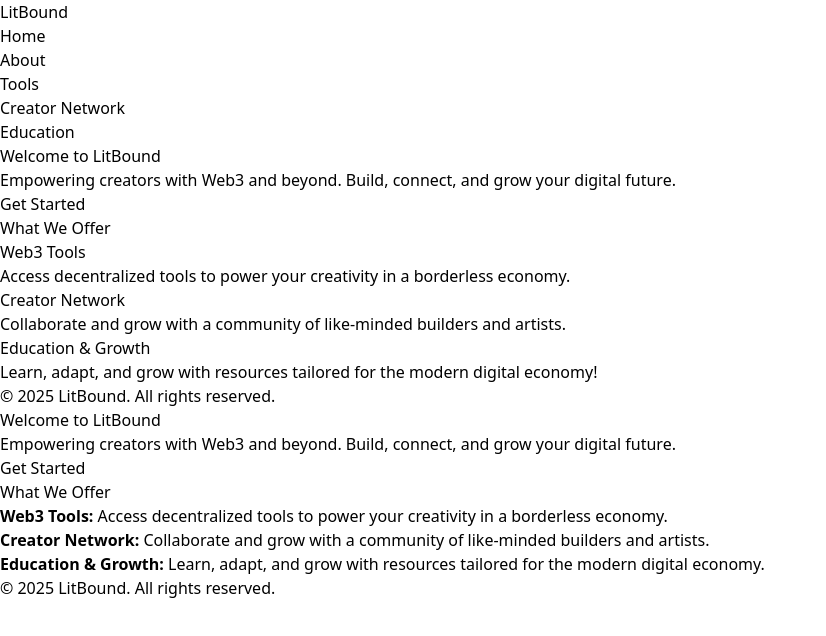
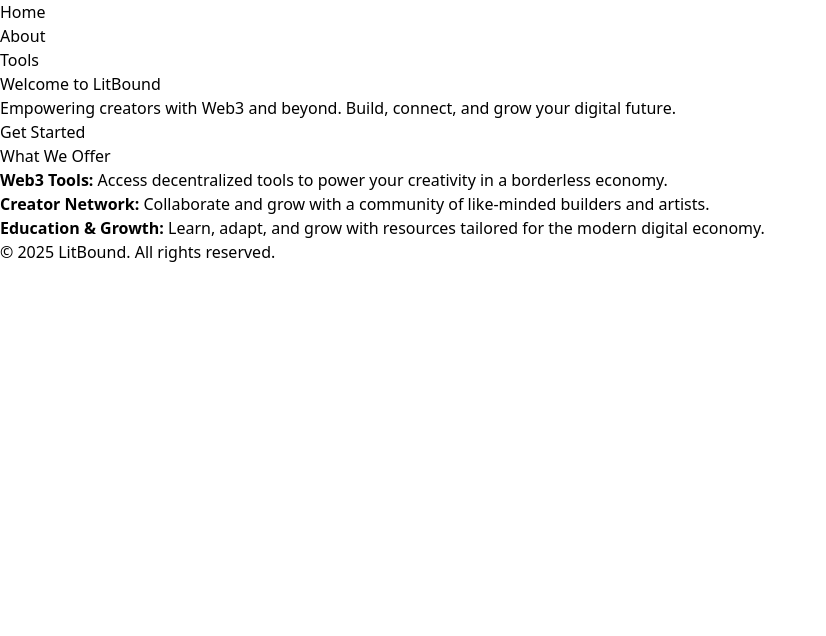
Before and after one commit to Doublegee5/LitBound, a Next.js app: page / in a window 1280 px wide. Shown: the top 636 px of the page, without its empty margins (0-826 px from the left). Built offline with nearby package versions, Linux system fonts and the light colour scheme.

Commit message:
Update Header.jsx

```diff
--- a/src/components/Header.jsx
+++ b/src/components/Header.jsx
@@ -1,51 +1,25 @@
-// src/components/Header.jsx
-
 import Link from 'next/link';
-import ConnectWallet from './ConnectWallet'; // import your wallet connect component here
 
 export default function Header() {
   return (
-    <header className="bg-white shadow-md">
-      <nav className="container mx-auto flex items-center justify-between py-4 px-6">
-        {/* Logo / Brand */}
-        <Link href="/">
-          <a className="text-xl font-bold text-blue-600 hover:text-blue-800">LitBound</a>
-        </Link>
-
-        {/* Navigation Links */}
+    <nav>
       <ul className="hidden md:flex space-x-6 text-gray-700">
         <li>
-            <Link href="/">
-              <a className="hover:text-blue-600">Home</a>
+          <Link href="/" className="text-xl font-bold text-blue-600 hover:text-blue-800">
+            Home
           </Link>
         </li>
         <li>
-            <Link href="/about">
-              <a className="hover:text-blue-600">About</a>
+          <Link href="/about" className="hover:text-blue-600">
+            About
           </Link>
         </li>
         <li>
-            <Link href="/tools">
-              <a className="hover:text-blue-600">Tools</a>
-            </Link>
-          </li>
-          <li>
-            <Link href="/network">
-              <a className="hover:text-blue-600">Creator Network</a>
-            </Link>
-          </li>
-          <li>
-            <Link href="/education">
-              <a className="hover:text-blue-600">Education</a>
+          <Link href="/tools" className="hover:text-blue-600">
+            Tools
           </Link>
         </li>
       </ul>
-
-        {/* Wallet Connect Button */}
-        <div className="ml-4">
-          <ConnectWallet />
-        </div>
     </nav>
-    </header>
   );
 }
```
Lines whose indentation alone changed are shown as unchanged.
